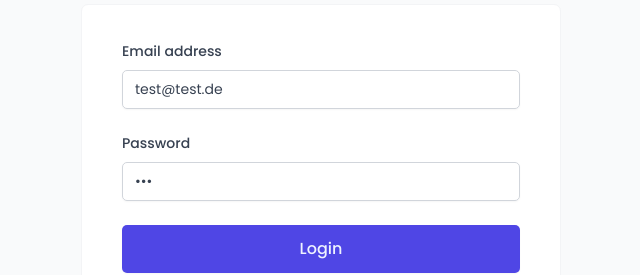
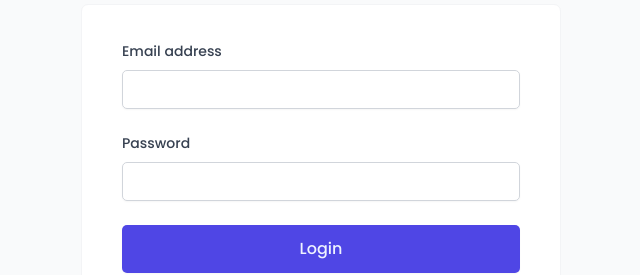
Before and after one commit to osmonoh/serene-refuge, a React (Vite) app: page /login in a window 1280 px wide. Shown: the part 347-622 px from the top of the page, without its empty margins (319-959 px from the left). Built offline with nearby package versions, Linux system fonts and the light colour scheme; a web font is replaced by a local one.

Commit message:
remove login details

```diff
--- a/src/data/Uploader.jsx
+++ b/src/data/Uploader.jsx
@@ -138,7 +138,7 @@ function Uploader() {
                 gap: "8px"
             }}
         >
-            <h3>SAMPLE DATA</h3>
+            <h3 style={{ color: "#646c79" }}>SAMPLE DATA</h3>
 
             <Button onClick={uploadAll} disabled={isLoading}>
                 Upload ALL
--- a/src/features/authentication/LoginForm.jsx
+++ b/src/features/authentication/LoginForm.jsx
@@ -7,8 +7,8 @@ import FormRowVertical from "../../ui/form/FormRowVertical";
 import { useLogin } from "./useLogin";
 
 const LoginForm = () => {
-    const [email, setEmail] = useState("test@test.de");
-    const [password, setPassword] = useState("123");
+    const [email, setEmail] = useState("");
+    const [password, setPassword] = useState("");
     const { isPending: isLoggingIn, mutate: login } = useLogin();
 
     const handleSubmit = (e) => {
--- a/src/features/authentication/UpdateUserDataForm.jsx
+++ b/src/features/authentication/UpdateUserDataForm.jsx
@@ -25,7 +25,6 @@ const UpdateUserDataForm = () => {
         e.preventDefault();
 
         if (!fullName) return;
-        console.log(avatar);
         updateUser(
             { fullName, avatar },
             {
--- a/src/features/bookings/useBookings.js
+++ b/src/features/bookings/useBookings.js
@@ -16,7 +16,6 @@ export const useBookings = () => {
 
     // SORT
     const sortValue = searchParams.get("sort") || "startDate-asc";
-    console.log(sortValue);
     const [field, direction] = sortValue.split("-");
     const sortBy = { field, direction };
 
--- a/src/features/cabins/CabinRow.jsx
+++ b/src/features/cabins/CabinRow.jsx
@@ -87,6 +87,7 @@ const CabinRow = ({ cabin }) => {
                                 <Menus.Button
                                     icon={<HiSquare2Stack />}
                                     onClick={handleDuplicate}
+                                    disabled={isCreating}
                                 >
                                     Duplicate
                                 </Menus.Button>
@@ -112,6 +113,7 @@ const CabinRow = ({ cabin }) => {
                                 <ConfirmDelete
                                     resourceName="cabins"
                                     onConfirm={handleDelete}
+                                    disabled={isDeleting}
                                 />
                             </Modal.Window>
                         </Menus.Menu>
```
